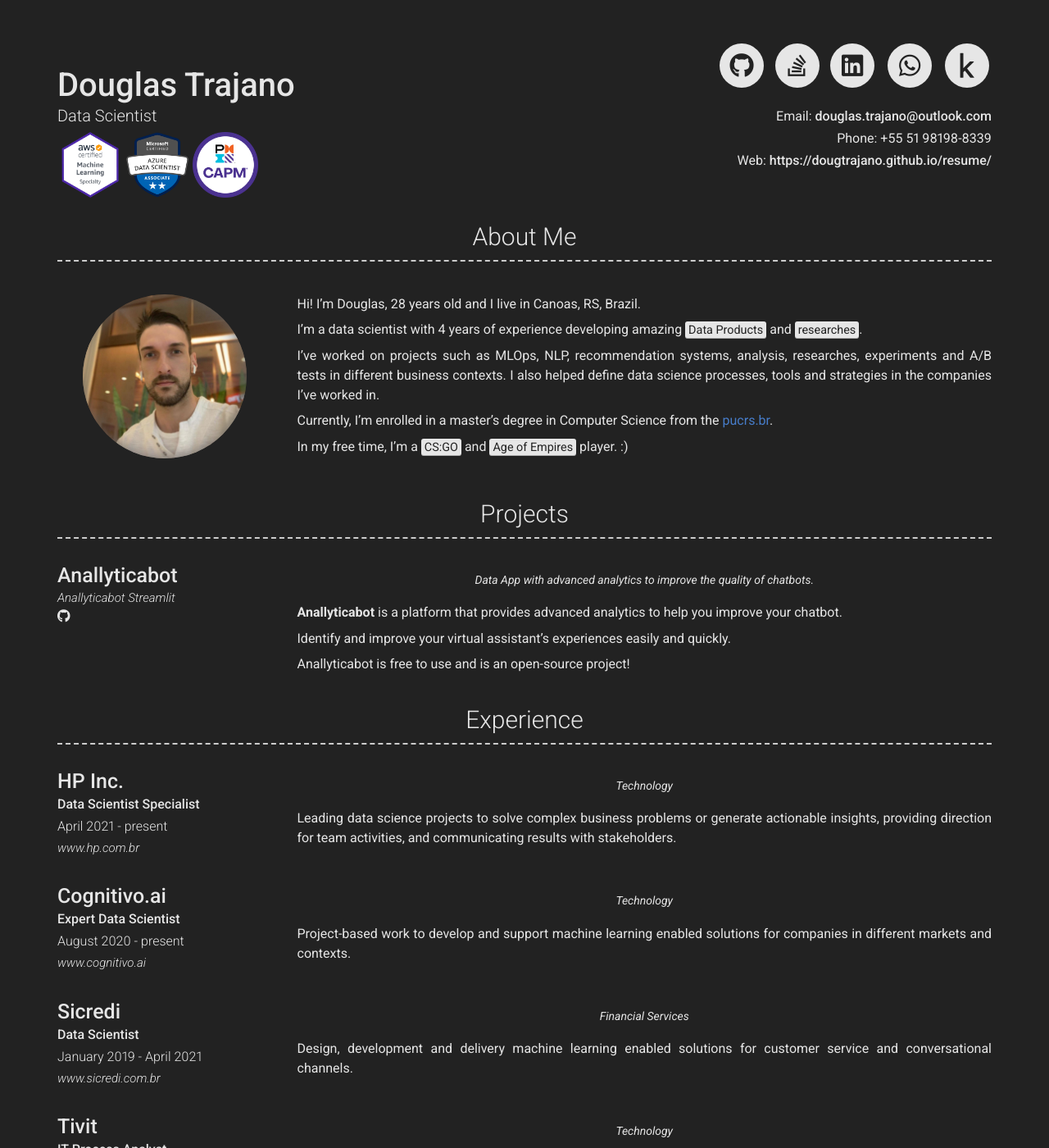
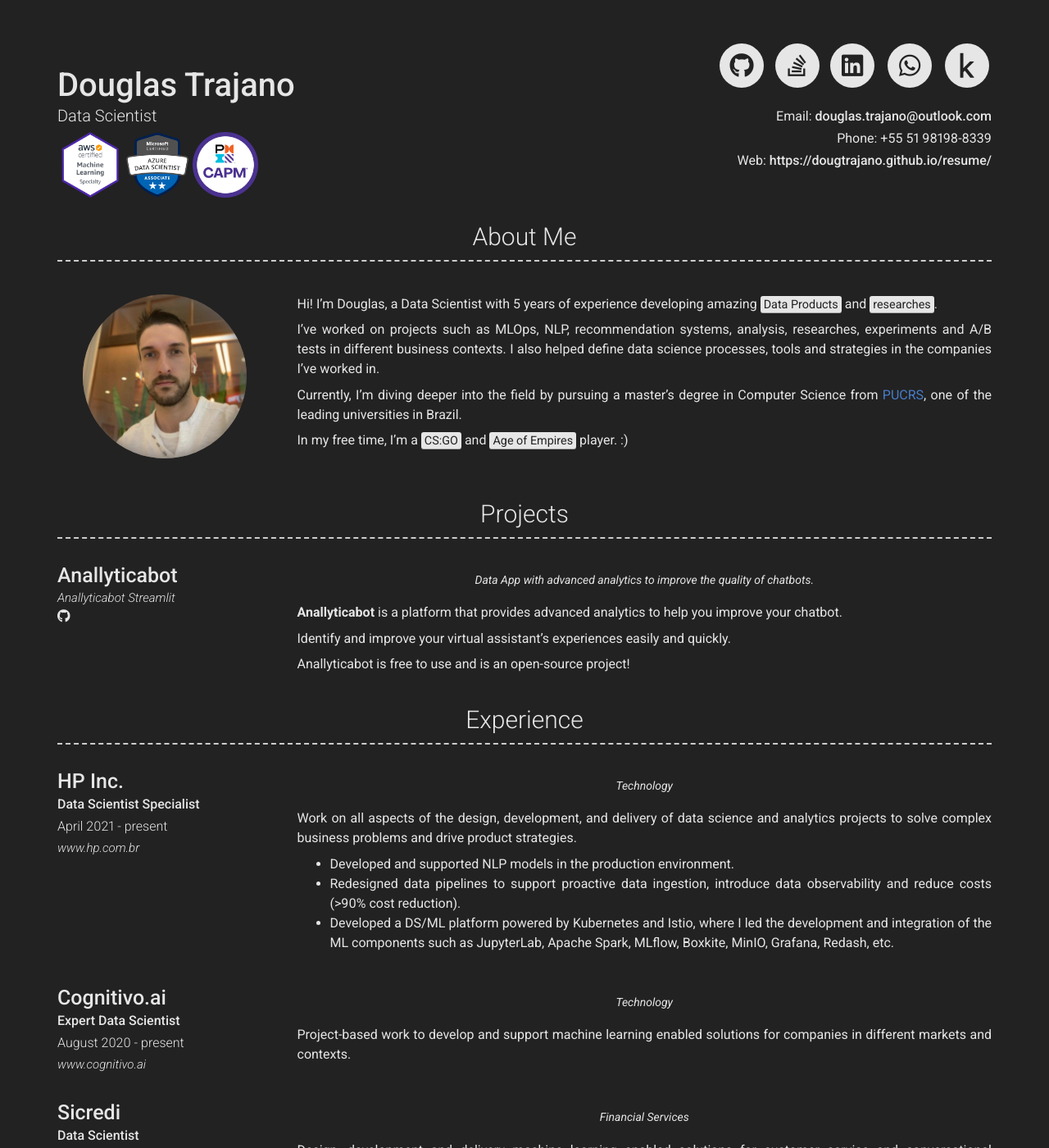
Before and after one commit to DougTrajano/resume, a Jekyll site: the page built from index.md, in a window 1280 px wide and 1400 px high. Shown: the whole window at 82% size. Built offline with Jekyll 4.4.1, drawn with Linux system fonts in a browser that asks for light colours; nearby versions of some CDN libraries.

Commit message:
Update resume

```diff
--- a/_config.yml
+++ b/_config.yml
@@ -1,5 +1,5 @@
 # Site
-repository: DougTrajano/dougresume
+repository: DougTrajano/resume
 # favicon: Directory of your favicon (eg. images/favicon.ico)(optional)
 
 # Content configuration version
@@ -52,13 +52,11 @@ additional_links:
 # about_title: About Me (Use this to override about section title)
 about_profile_image: images/doug_profile.jpg
 about_content: | # this will include new lines to allow paragraphs
-  Hi! I'm Douglas, 28 years old and I live in Canoas, RS, Brazil.
-
-  I'm a data scientist with 4 years of experience developing amazing <mark>Data Products</mark> and <mark>researches</mark>.
+  Hi! I'm Douglas, a Data Scientist with 5 years of experience developing amazing <mark>Data Products</mark> and <mark>researches</mark>.
 
   I've worked on projects such as MLOps, NLP, recommendation systems, analysis, researches, experiments and A/B tests in different business contexts. I also helped define data science processes, tools and strategies in the companies I've worked in.
 
-  Currently, I'm enrolled in a master's degree in Computer Science from the [pucrs.br](https://www.pucrs.br/).
+  Currently, I'm diving deeper into the field by pursuing a master's degree in Computer Science from [PUCRS](https://www.pucrs.br/), one of the leading universities in Brazil.
 
   In my free time, I'm a <mark>CS:GO</mark> and <mark>Age of Empires</mark> player. :)
 
@@ -94,7 +92,12 @@ content:
         quote: >
           Technology
         description: | # this will include new lines to allow paragraphs
-          Leading data science projects to solve complex business problems or generate actionable insights, providing direction for team activities, and communicating results with stakeholders.
+          Work on all aspects of the design, development, and delivery of data science and analytics projects to solve complex business problems and drive product strategies.
+
+          - Developed and supported NLP models in the production environment.
+          - Redesigned data pipelines to support proactive data ingestion, introduce data observability and reduce costs (>90% cost reduction).
+          - Developed a DS/ML platform powered by Kubernetes and Istio, where I led the development and integration of the ML components such as JupyterLab, Apache Spark, MLflow, Boxkite, MinIO, Grafana, Redash, etc.
+
       - layout: left
         title: Cognitivo.ai
         sub_title: Expert Data Scientist
```
